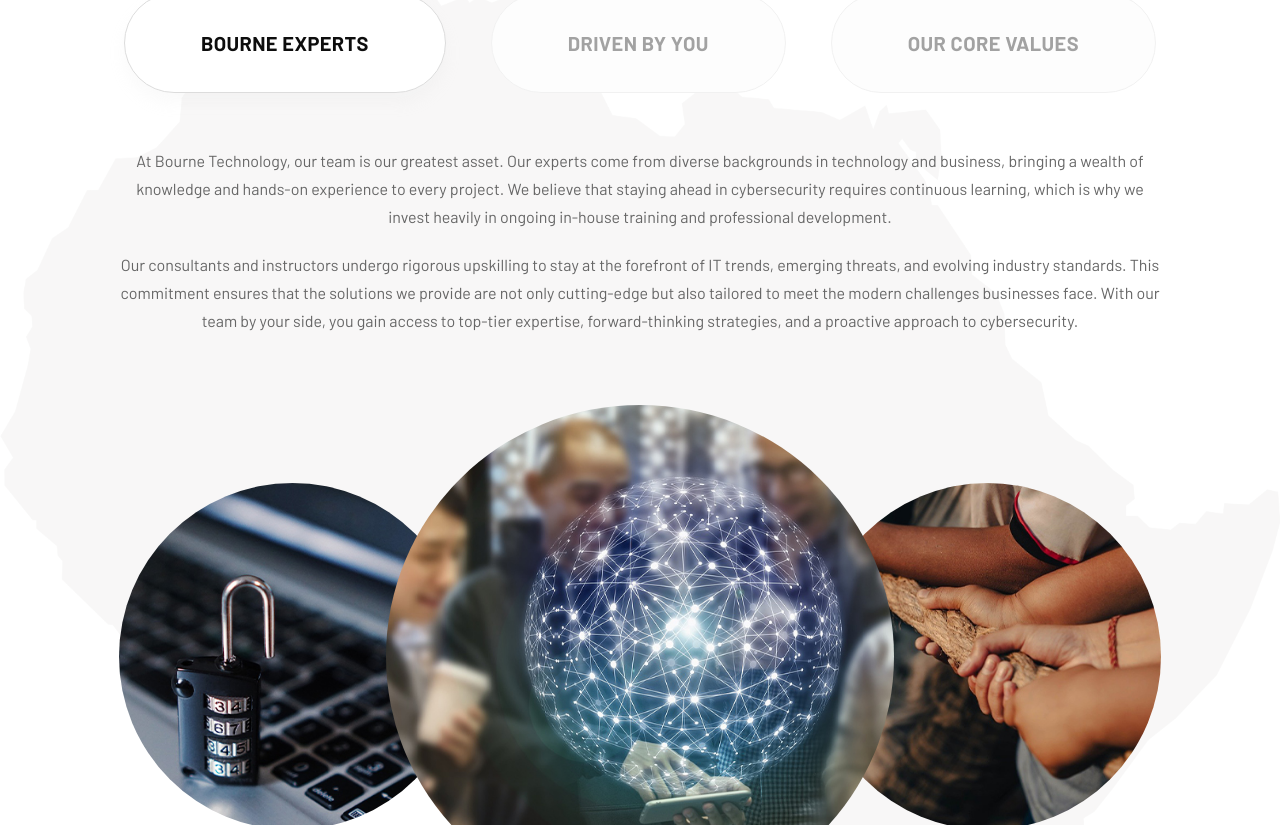
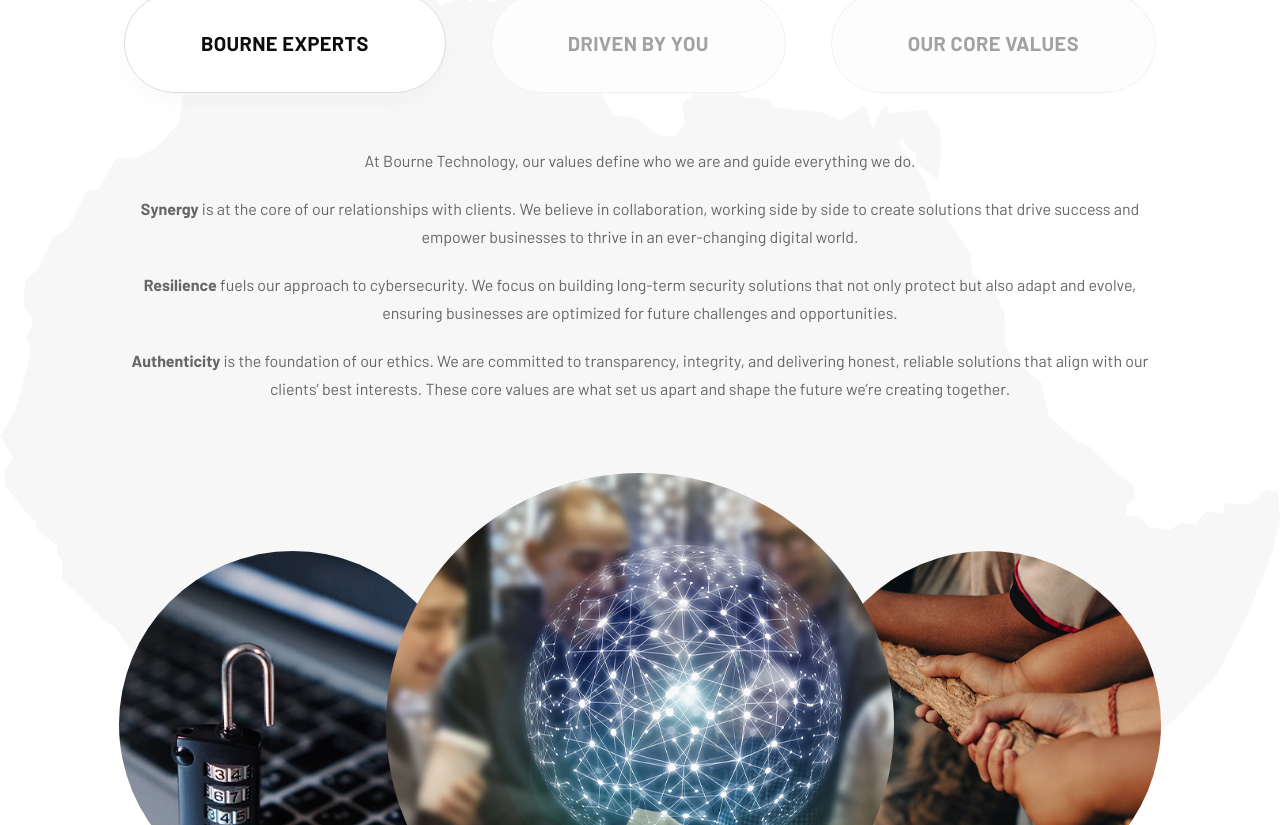
Before and after one commit to Bourne-Tech/bt-frontend, a React (Create React App) app: page /about in a window 1280 px wide. Shown: the part 1295-2120 px from the top of the page. Built offline with nearby package versions, Linux system fonts and the light colour scheme.

Commit message:
modified the structure of the about page

```diff
--- a/src/main-component/AboutUsPage/AboutTab.js
+++ b/src/main-component/AboutUsPage/AboutTab.js
@@ -28,7 +28,7 @@
                     <NavLink
                       className={classnames({ active: activeTab === "1" })}
                       onClick={() => {
-                        toggle("1");
+                        toggle("2");
                       }}
                     >
                       Bourne Experts
@@ -38,7 +38,7 @@
                     <NavLink
                       className={classnames({ active: activeTab === "2" })}
                       onClick={() => {
-                        toggle("2");
+                        toggle("3");
                       }}
                     >
                       Driven By You
@@ -48,7 +48,7 @@
                     <NavLink
                       className={classnames({ active: activeTab === "3" })}
                       onClick={() => {
-                        toggle("3");
+                        toggle("1");
                       }}
                     >
                       Our Core Values
@@ -56,7 +56,7 @@
                   </NavItem>
                 </Nav>
                 <TabContent activeTab={activeTab} className="pt-55">
-                  <TabPane tabId="1">
+                  <TabPane tabId="2">
                     <div className="row">
                       <div className="col-lg-10 mx-auto">
                         <div className="aboutDetails text-center">
@@ -104,7 +104,7 @@
                       </div>
                     </div>
                   </TabPane>
-                  <TabPane tabId="2">
+                  <TabPane tabId="3">
                     <div className="row">
                       <div className="col-lg-10 mx-auto">
                         <div className="aboutDetails text-center">
@@ -148,7 +148,7 @@
                       </div>
                     </div>
                   </TabPane>
-                  <TabPane tabId="3">
+                  <TabPane tabId="1">
                     <div className="row">
                       <div className="col-lg-10 mx-auto">
                         <div className="aboutDetails text-center">
```
